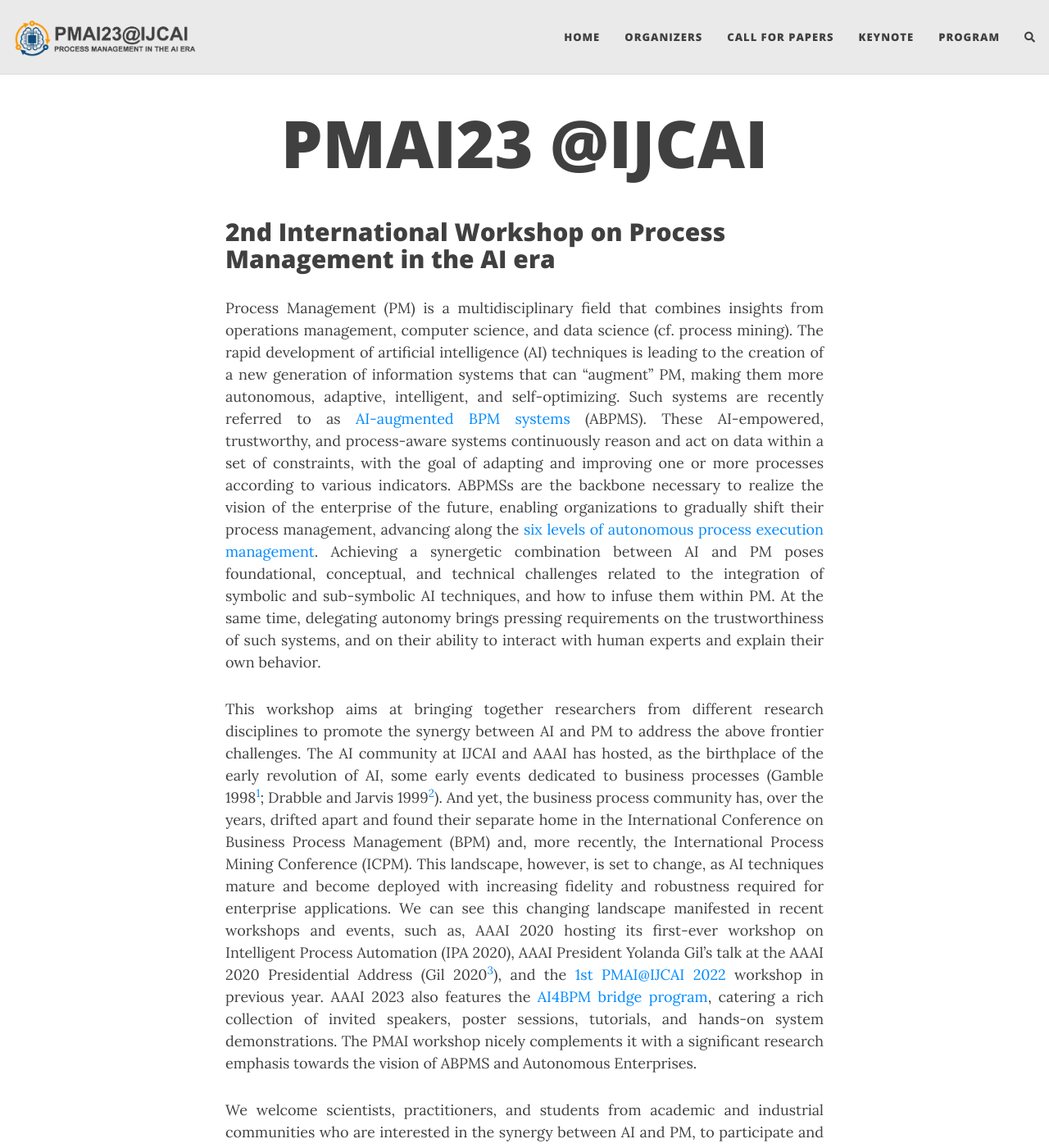
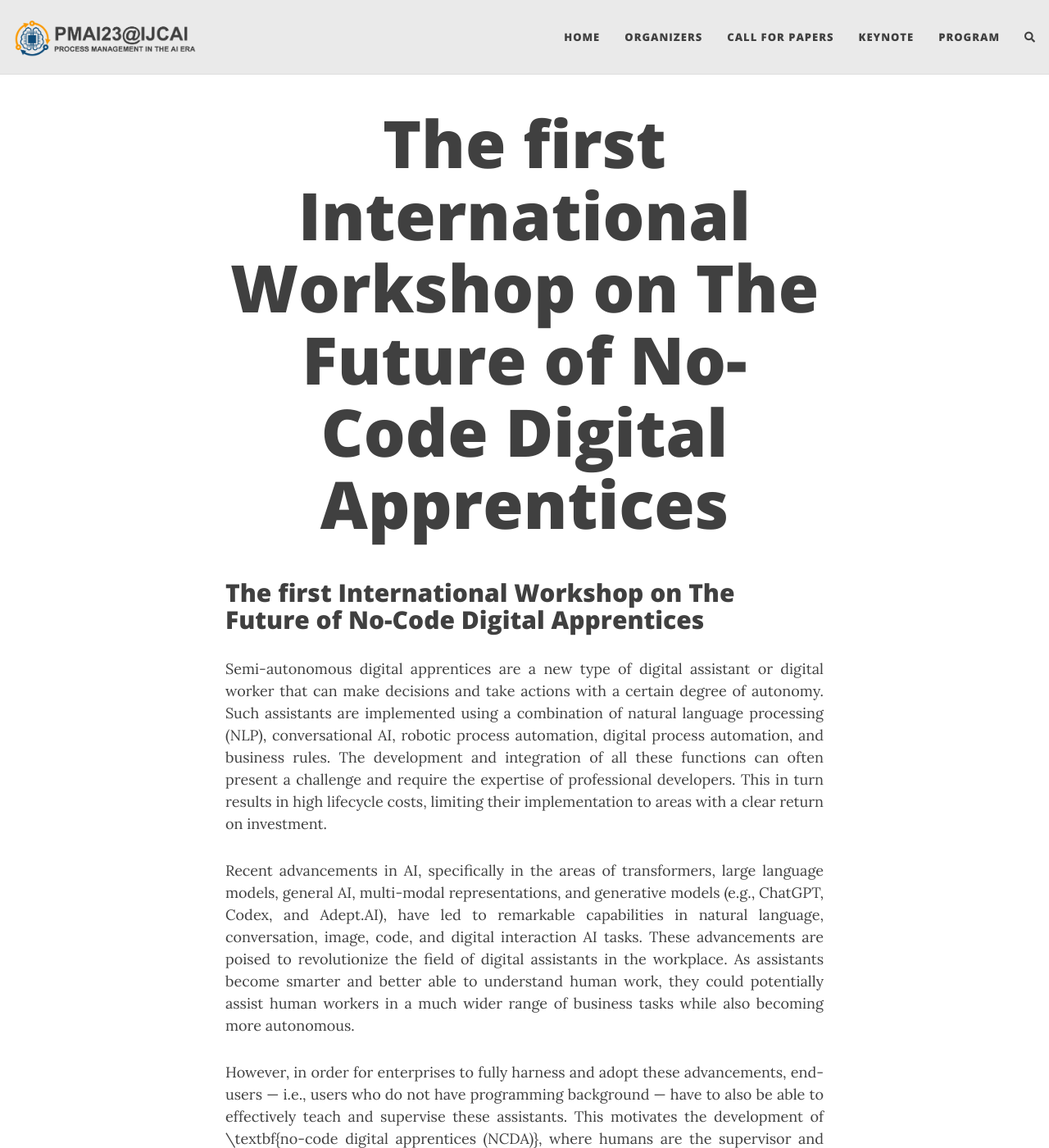
Before and after one commit to IJCAI23AutoMates/IJCAI23AutoMates..github.io, a Jekyll site: the page built from index.md, in a window 1280 px wide and 1400 px high. Shown: the whole window at 82% size. Built offline with Jekyll 4.4.1, drawn with Linux system fonts in a browser that asks for light colours; nearby versions of some CDN libraries; comment, search, counter and statistics services are not loaded; our own code applies the rules of GitHub Pages for plain Markdown files; some of the changed text lies outside the part shown.

Commit message:
Update index.md

```diff
--- a/index.md
+++ b/index.md
@@ -1,22 +1,28 @@
 ---
 layout: home
-title: PMAI23 @IJCAI
+title: Auto-Mates: The Future of No-Code Digital Apprentices @IJCAI23
 ---
-## 2nd International Workshop on Process Management in the AI era
+## The first International Workshop on The Future of No-Code Digital Apprentices
 
 {: style="text-align: justify"}
-Process Management (PM) is a multidisciplinary field that combines insights from operations management, computer science,
-and data science (cf. process mining). The rapid development of artificial intelligence (AI) techniques is leading to the creation of a new generation of information systems that can "augment" PM, making them more autonomous, adaptive, intelligent, and self-optimizing. Such systems are recently referred to as [AI-augmented BPM systems](https://doi.org/10.1145/3576047) (ABPMS).
-These AI-empowered, trustworthy, and process-aware systems continuously reason and act on data within a set of constraints,
-with the goal of adapting and improving one or more processes according to various indicators.
-ABPMSs are the backbone necessary to realize the vision of the enterprise of the future, enabling organizations to gradually shift their process management, advancing along the [six levels of autonomous process execution management](https://arxiv.org/abs/2204.11328). Achieving a synergetic combination between AI and PM poses foundational, conceptual, and technical challenges related to the integration of symbolic and sub-symbolic AI techniques, and how to infuse them within PM. At the same time, delegating autonomy brings pressing requirements on the trustworthiness of such systems, and on their ability to interact with human experts and explain their own behavior.
+Semi-autonomous digital apprentices are a new type of digital assistant or digital worker that can make decisions and take actions with a certain degree of autonomy. Such assistants are implemented using a combination of natural language processing (NLP), conversational AI, robotic process automation, digital process automation, and business rules. The development and integration of all these functions can often present a challenge and require the expertise of professional developers. This in turn results in high lifecycle costs, limiting their implementation to areas with a clear return on investment.
 
 {: style="text-align: justify"}
-This workshop aims at bringing together researchers from different research disciplines to promote the synergy between AI and PM to address the above frontier challenges. The AI community at IJCAI and AAAI has hosted, as the birthplace of the early revolution of AI, some early events dedicated to business processes (Gamble 1998[^3]; Drabble and Jarvis 1999[^4]). And yet, the business process community has, over the years, drifted apart and found their separate home in the International Conference on Business Process Management (BPM) and, more recently, the International Process Mining Conference (ICPM). This landscape, however, is set to change, as AI techniques mature and become deployed with increasing fidelity and robustness required for enterprise applications. We can see this changing landscape manifested in recent workshops and events, such as, AAAI 2020 hosting its first-ever workshop on Intelligent Process Automation (IPA 2020), AAAI President Yolanda Gil’s talk at the AAAI 2020 Presidential Address (Gil 2020[^5]), and the [1st PMAI@IJCAI 2022](https://ceur-ws.org/Vol-3310/) workshop in previous year. AAAI 2023 also features the [AI4BPM bridge program](https://ai4bpm.com/), catering a rich collection of invited speakers, poster sessions, tutorials, and hands-on system demonstrations. The PMAI workshop nicely complements it with a significant research emphasis towards the vision of ABPMS and Autonomous Enterprises.
+Recent advancements in AI, specifically in the areas of transformers, large language models, general AI, multi-modal representations, and generative models (e.g., ChatGPT, Codex, and Adept.AI), have led to remarkable capabilities in natural language, conversation, image, code, and digital interaction AI tasks. These advancements are poised to revolutionize the field of digital assistants in the workplace. As assistants become smarter and better able to understand human work, they could potentially assist human workers in a much wider range of business tasks while also becoming more autonomous.
 
 {: style="text-align: justify"}
-We welcome scientists, practitioners, and students from academic and industrial communities who are interested in the synergy between AI and PM, to participate and submit their original work. We welcome not only contributions that empower PM with AI techniques, but also contributions that exploit their combination to solve more general problems in AI.
+However, in order for enterprises to fully harness and adopt these advancements, end-users --- i.e., users who do not have programming background --- have to also be able to effectively teach  and supervise these assistants.
+This motivates the development of \textbf{no-code digital apprentices (NCDA)}, where humans are the supervisor and machines are the apprentices.
+The supervisor must guide, validate and teach the apprentice, who in turn must communicate its learning, be capable of identifying when it is not properly trained on some task, and seek guidance from the supervisor when exceptions occur. NCDA places the focus on key required changes that must take place in both the AI technology and human factors to facilitate this kind of interaction.
+Furthermore, NCDA also brings in another challenge: how to adapt modern AI techniques in the context of NCDA?
+That is, while the underlying transformer-based models and diffusion models receive a lot of attention, less is understood in both industry and academia about the required changes in both technology and human-to-machine aspects to enable the successful adoption of NCDA.
 
-[^3]: Gamble, R. 1998. Proceedings of the AAAI 1998 Workshop on Using AI for Knowledge Management and Business Process Re-engineering.
-[^4]: Drabble, B.; and Jarvis, P. 1999. Proceedings of the AAAI1999 Workshop on Agent-Based Systems in the Business Context.
-[^5]: Gil, Y. 2020. Will AI write the scientific papers of the future?
+
+{: style="text-align: justify"}
+The goal of this workshop is to bring together researchers from various disciplines, including programming languages, natural language processing, computer vision, knowledge representation, planning, human-computer interaction, and business process management, to chart a cross-disciplinary research agenda that will guide future work in the field of NCDAs and the revolution that AI brings to it.
+
+{: style="text-align: justify"}
+We welcome scientists, practitioners, and students, from academia and industry, who are passionate about the various directions in which AI may revolutionize the no-code automation field, to participate and to submit their original work. We welcome not only contributions that empower NCDA with AI algorithms, but also contributions that exploit their combination to solve more general problems in AI.
+
+
+...Rsearchers from various communities, including AAAI, IUI, UIST, CHI ICSE, OOPSLA, ACL, EMNLP, ICLR, VL/HCC, and PLDI.
```
